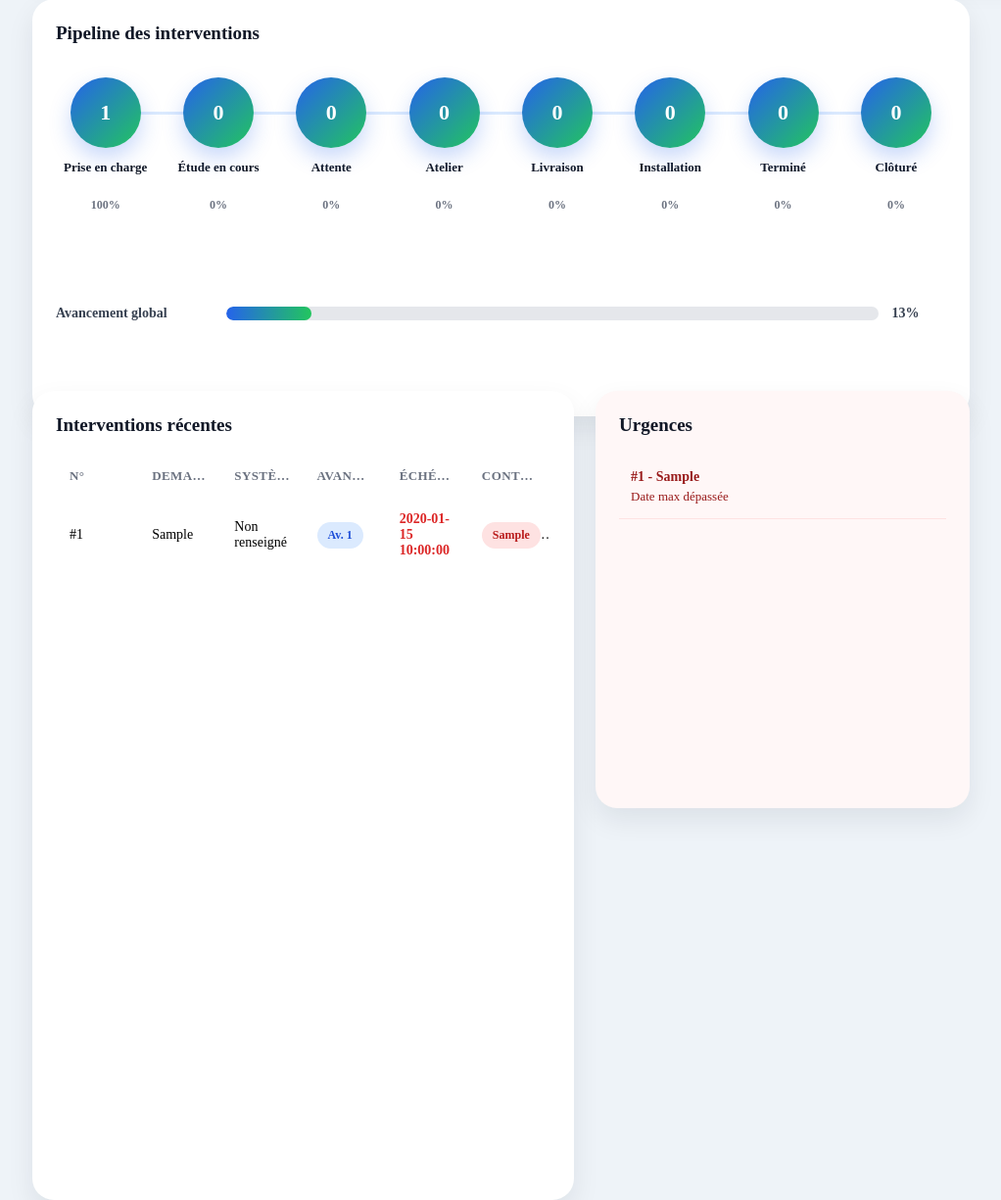
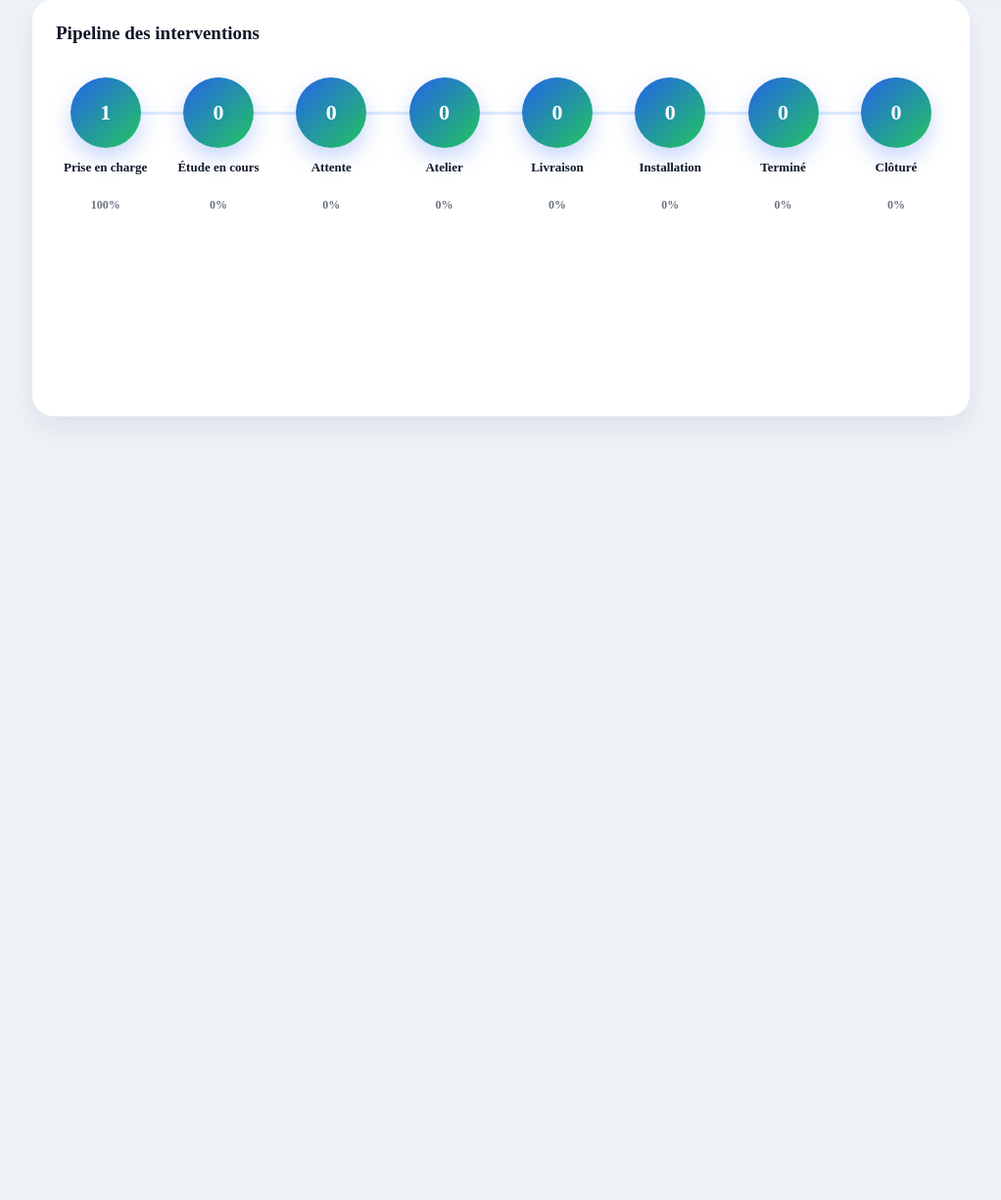
Before and after one commit to Mimi0123456789/openprod, a PHP site: page /views/stats/stats.php in a window 1360 px wide; the page is wider, and only the part inside the window is pictured. Shown: the part 308-1533 px from the top of that part at 98% size, without its empty margins (3-1025 px from the left). After the commit the page ends 740 px from the top of that part, so only its background shows below. Run offline with PHP 8.4, Linux system fonts and the light colour scheme; tables that the repository leaves empty or names only in its code hold one stand-in row (values such as "Sample post"); some libraries are stand-ins or nearby versions.

Commit message:
Maj stats 4

```diff
--- a/views/stats/stats.php
+++ b/views/stats/stats.php
@@ -108,6 +108,7 @@
 
     .dashboard-grid {
         display: grid;
+        width: 100%;
         grid-template-columns: 1.45fr 1fr 1fr;
         grid-template-areas:
             "pipeline pipeline alerts"
@@ -743,83 +744,7 @@ function h($value)
                     </div>
                 <?php endforeach; ?>
             </div>
-
-            <div class="progress-global">
-                <span>Avancement global</span>
-                <div>
-                    <b style="width: <?= $avancementGlobal ?>%"></b>
-                </div>
-                <strong><?= $avancementGlobal ?>%</strong>
-            </div>
         </section>
-
-
-        <section class="panel alert-panel">
-            <div class="panel-title">
-                <h2>Urgences</h2>
-            </div>
-
-            <?php if (empty($alertes)): ?>
-                <p class="empty">Aucune alerte critique.</p>
-            <?php endif; ?>
-
-            <?php foreach ($alertes as $alerte): ?>
-                <div class="alert-item">
-                    <i class="fa-solid fa-triangle-exclamation"></i>
-                    <div>
-                        <strong>#<?= h($alerte['id']) ?> - <?= h($alerte['titre']) ?></strong>
-                        <span><?= h($alerte['message']) ?></span>
-                    </div>
-                </div>
-            <?php endforeach; ?>
-        </section>
-
-        <section class="panel table-panel">
-            <div class="panel-title">
-                <h2>Interventions récentes</h2>
-            </div>
-
-            <table id="interventionsTable">
-                <thead>
-                    <tr>
-                        <th>N°</th>
-                        <th>Demande</th>
-                        <th>Système</th>
-                        <th>Avancement</th>
-                        <th>Échéance</th>
-                        <th>Contrôle</th>
-                    </tr>
-                </thead>
-                <tbody>
-                    <?php foreach ($recentes as $fiche):
-                        $inter = $fiche['intervention'] ?? [];
-                        $systeme = $fiche['systeme'] ?? [];
-                        $controle = $fiche['controles'] ?? [];
-                        $isLate = !empty($inter['date_max']) && $inter['date_max'] < $today && ((int)($inter['id_avancements'] ?? 0) < 7);
-                    ?>
-                        <tr>
-                            <td>#<?= h($fiche['id_inter']) ?></td>
-                            <td><?= h($inter['demande'] ?? '') ?></td>
-                            <td><?= h($systeme['type'] ?? 'Non renseigné') ?></td>
-                            <td>
-                                <span class="badge blue-badge">
-                                    Av. <?= h($inter['id_avancements'] ?? '') ?>
-                                </span>
-                            </td>
-                            <td class="<?= $isLate ? 'text-danger' : '' ?>">
-                                <?= h($inter['date_max'] ?? '') ?>
-                            </td>
-                            <td>
-                                <span class="badge <?= ($controle['tt_validation'] ?? '') === 'VALIDÉ' ? 'green-badge' : 'red-badge' ?>">
-                                    <?= h($controle['tt_validation'] ?? 'Non renseigné') ?>
-                                </span>
-                            </td>
-                        </tr>
-                    <?php endforeach; ?>
-                </tbody>
-            </table>
-        </section>
-
     </div>
 </div>
 
```
